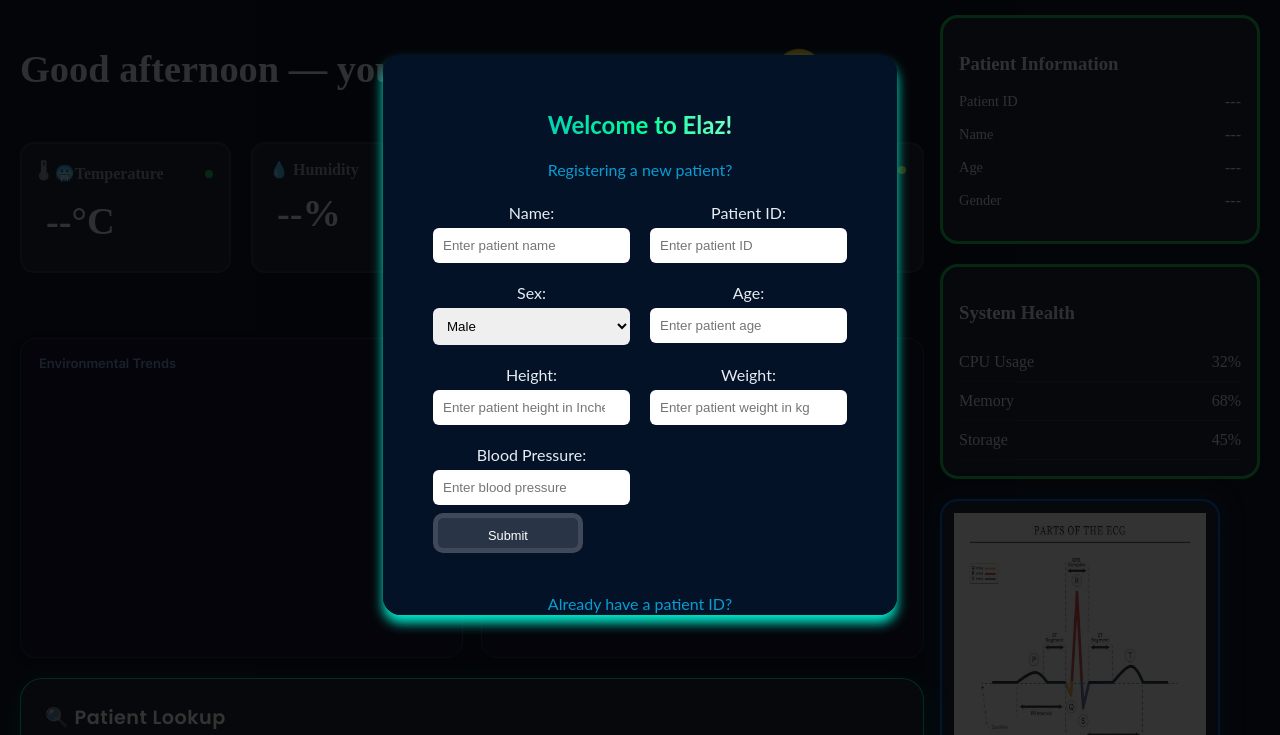
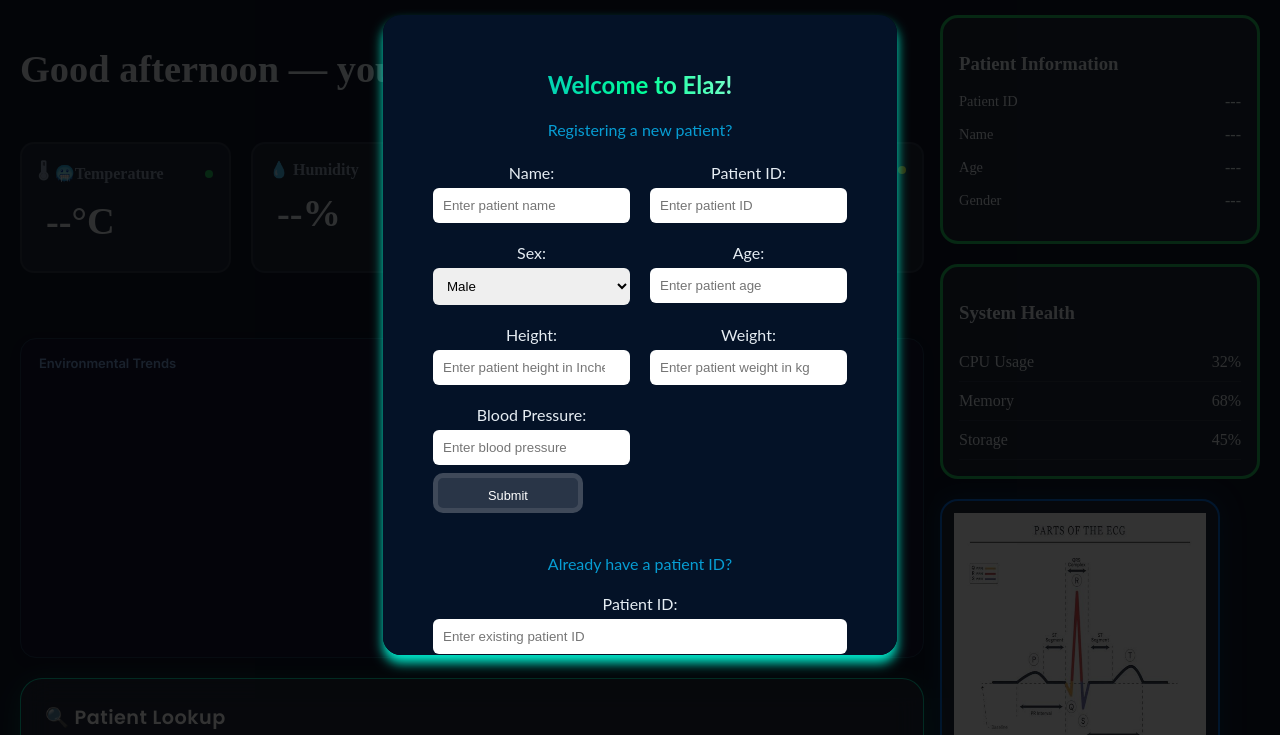
Before and after one commit to Indomitable-Essence/IoT-Health-Monitoring-System, a plain HTML site: page Frontend/inde.html in a window 1280 px wide. Shown: the part 65-800 px from the top of the page. Drawn offline with nearby package versions, Linux system fonts and the light colour scheme; a script that the page names is missing.

Commit message:
Update stle.css

```diff
--- a/Frontend/stle.css
+++ b/Frontend/stle.css
@@ -568,7 +568,7 @@
 .modal_content{
     /* width: 400px; */
     max-width:80%;
-    max-height: 70%;
+    max-height: 80%;
     background:#041227;
     padding:50px;
     border-radius:18px;
```
